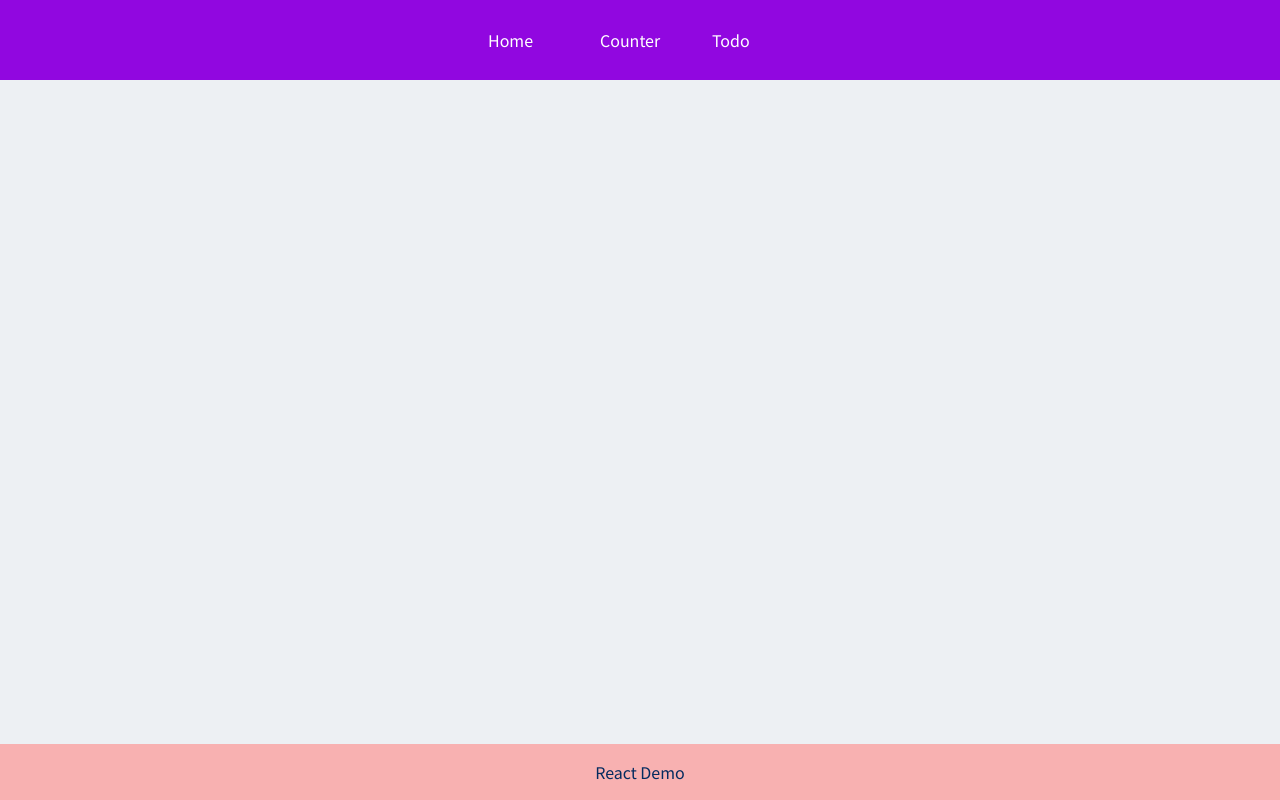
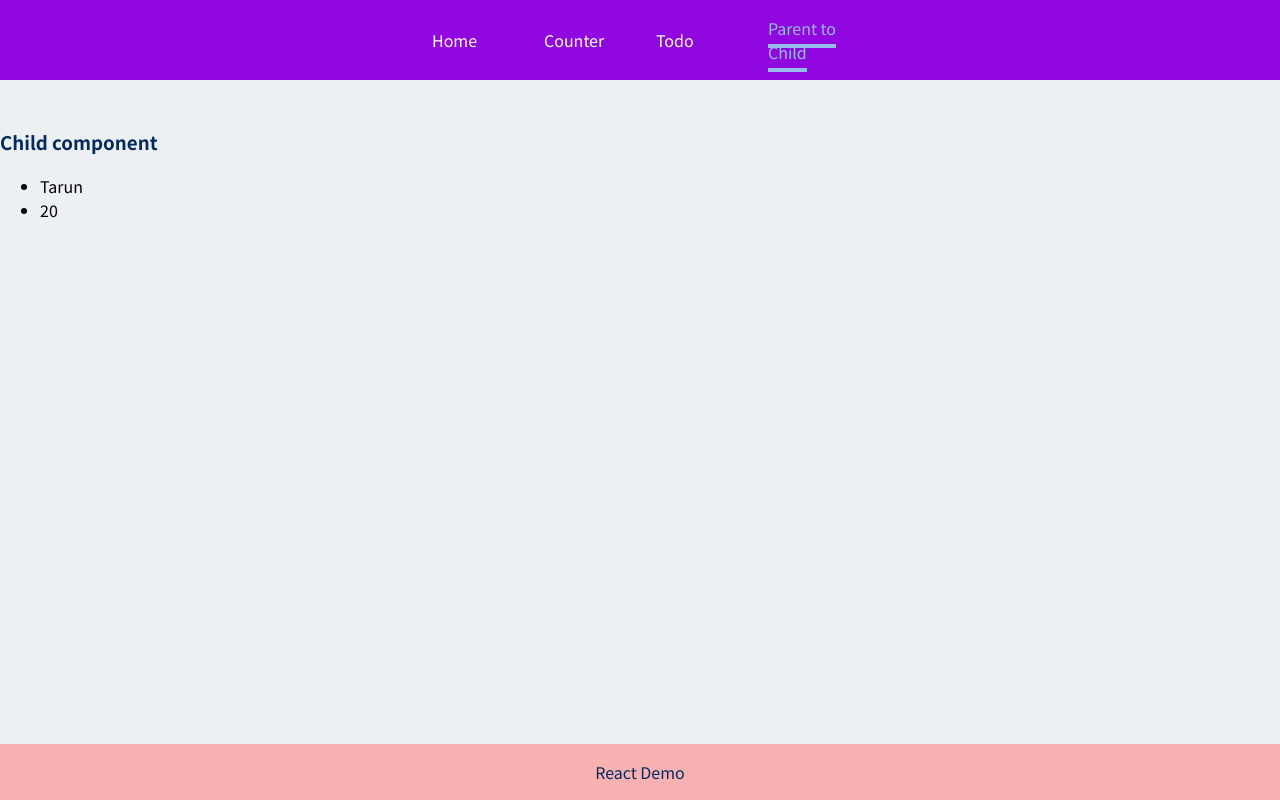
Before and after one commit to sarveshhome/ReactPracticeDemo, a React (Create React App) app: page /PtoC in a window 1280 px wide. Built offline with nearby package versions, Linux system fonts and the light colour scheme.

Commit message:
Parent to child

```diff
--- a/src/App.js
+++ b/src/App.js
@@ -7,6 +7,7 @@ import Counter from './Components/UI/Counter';
 import Home from './Components/UI/Home';
 import Footer from './Components/share/Footer';
 import Todo from './Components/UI/Todo';
+import Parenta from './Components/UI/Parenta';
 
 function App() {
   return (
@@ -26,6 +27,9 @@ function App() {
         <Route path="/todolist" exact>
           <Todo/>
         </Route>
+        <Route path="/PtoC" exact >
+          <Parenta></Parenta>
+        </Route>
       </Switch>
       </main>
       <Footer/>
--- /dev/null
+++ b/src/Components/UI/Childa.js
@@ -0,0 +1,16 @@
+import React from 'react';
+
+const Childa =(props)=>{
+
+    return (
+        <div>
+            <h3>Child component </h3>
+            <ul>
+                <li>{props.name}</li>
+                <li>{props.age}</li>
+            </ul>
+        </div>
+    );
+}
+
+export default Childa;
--- a/src/Components/UI/Counter.js
+++ b/src/Components/UI/Counter.js
@@ -1,5 +1,5 @@
 import {Fragment, useState} from 'react';
-import styles from './Counter.module.css'
+import styles from './Counter.module.css';
 import Counteruseeffect from './Counteruseeffect';
 
 const Counter =()=>{
--- /dev/null
+++ b/src/Components/UI/Parenta.js
@@ -0,0 +1,10 @@
+import React from 'react';
+import Childa from './Childa';
+const Parenta =()=>{
+
+    return (
+            <div><Childa name="Tarun" age="20"/> </div>
+    );
+}
+
+export default Parenta;
--- a/src/Components/share/Header.js
+++ b/src/Components/share/Header.js
@@ -22,6 +22,11 @@ const Header =()=>{
                     Todo
                 </NavLink>
             </li>
+            <li>
+                <NavLink activeClassName={stylescss.active} to='/PtoC'>
+                    Parent to Child
+                </NavLink>
+            </li>
         </ul>
         </nav>
         </header>
```
